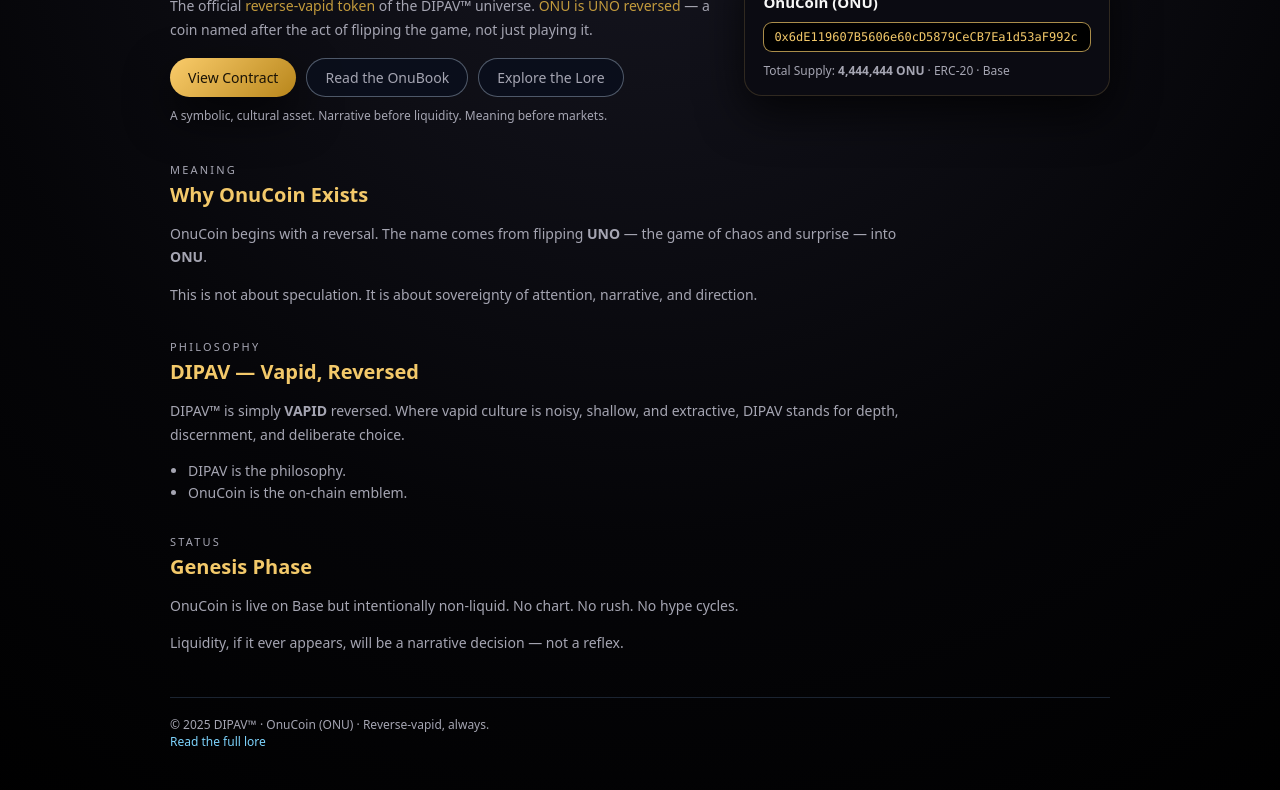
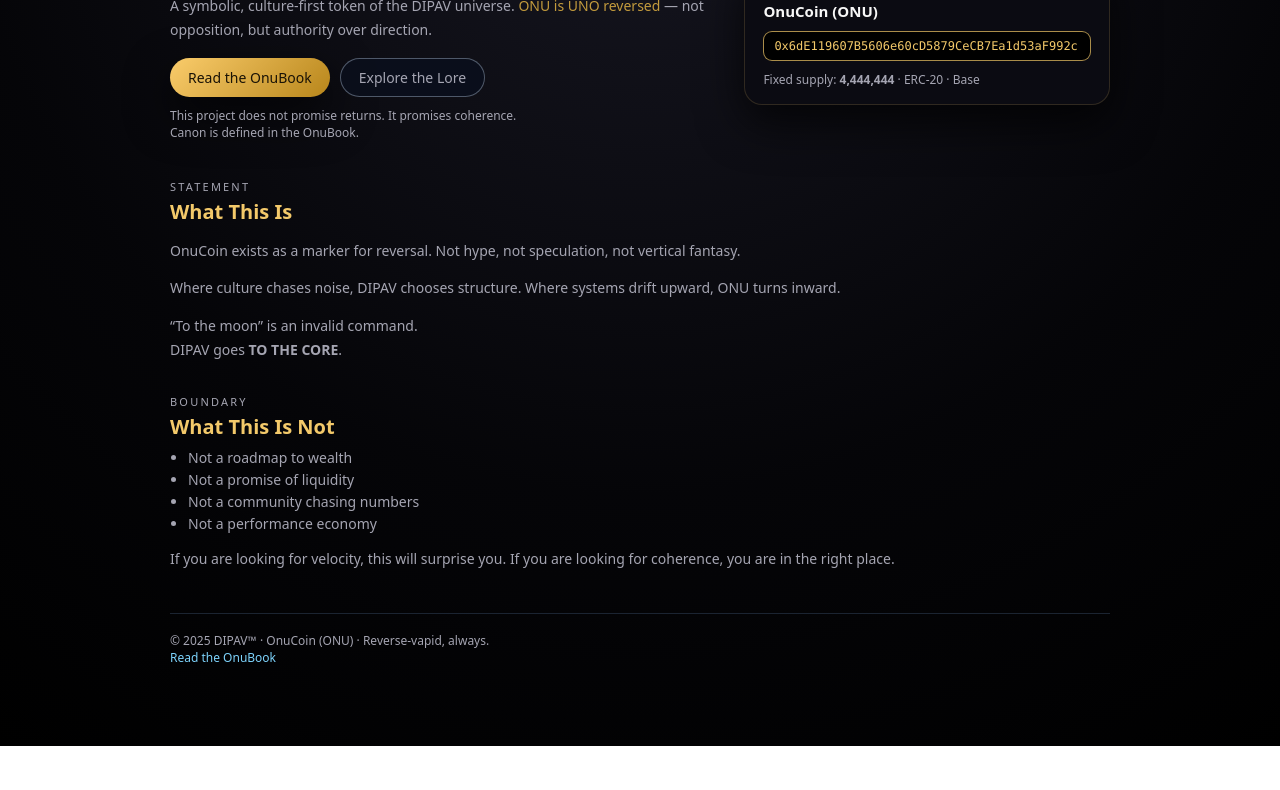
Before and after one commit to dipavHQ/onucoin, a plain HTML site: page index.html in a window 1280 px wide. Shown: the part 181-971 px from the top of the page. After the commit the page ends 927 px from the top, so only its background shows below. Drawn offline with Linux system fonts and the light colour scheme.

Commit message:
Update index.html v2

```diff
--- a/index.html
+++ b/index.html
@@ -4,15 +4,14 @@
   <meta charset="UTF-8" />
   <meta name="viewport" content="width=device-width, initial-scale=1" />
 
-  <title>OnuCoin (ONU) – The Reverse-Vapid Token of the DIPAV™ Universe</title>
+  <title>OnuCoin (ONU) · Reverse the Game · DIPAV</title>
   <meta
     name="description"
-    content="OnuCoin (ONU) – the reverse-vapid, prestige-meme token of the DIPAV™ universe. UNO reversed, VAPID reversed, Draw Four cosmology, and anti-vapid movement encoded on Base."
+    content="OnuCoin (ONU) is a symbolic, culture-first token of the DIPAV universe. Reverse the game. Go to the core."
   />
 
-  <!-- Global styles -->
+  <link rel="icon" href="/assets/favicon.ico" />
   <link rel="stylesheet" href="/css/styles.css" />
-  <link rel="icon" href="/assets/favicon.ico" />
 </head>
 
 <body>
@@ -27,17 +26,14 @@
         </div>
       </div>
 
-      <nav class="nav-link">
+      <nav class="nav-link" aria-label="Primary">
+        <a href="/index.html">Main</a>
+        <a href="/docs/onubook.html">OnuBook</a>
         <a href="/lore.html">Lore</a>
         <a href="/token.html">Token</a>
-        <a href="/tokenomics.html">Tokenomics</a>
-        <a href="/roadmap.html">Roadmap</a>
-        <a href="/faq.html">FAQ</a>
-        <a href="/disclaimer.html">Disclaimer</a>
       </nav>
     </header>
 
-    <!-- MAIN -->
     <main>
       <!-- HERO -->
       <section class="hero">
@@ -45,23 +41,25 @@
           <h1>OnuCoin (ONU)</h1>
 
           <div class="tagline">
-            The official <strong>reverse-vapid token</strong> of the DIPAV™ universe.
-            <strong>ONU is UNO reversed</strong> — a coin named after the act of flipping the game, not just playing it.
+            A symbolic, culture-first token of the DIPAV universe.
+            <strong>ONU is UNO reversed</strong> — not opposition, but authority over direction.
           </div>
 
           <div class="hero-actions">
-  <a href="#contract" class="btn btn-primary">View Contract</a>
-  <a href="/docs/onubook.html" class="btn btn-ghost">Read the OnuBook</a>
-  <a href="/lore.html" class="btn btn-ghost">Explore the Lore</a>
-</div>
+            <a href="/docs/onubook.html" class="btn btn-primary">Read the OnuBook</a>
+            <a href="/lore.html" class="btn btn-ghost">Explore the Lore</a>
+          </div>
 
           <div class="hero-footnote">
-            A symbolic, cultural asset. Narrative before liquidity. Meaning before markets.
+            This project does not promise returns.
+            It promises coherence.
+            <br />
+            Canon is defined in the <a href="/docs/onubook.html">OnuBook</a>.
           </div>
         </div>
 
-        <aside class="hero-card" id="contract">
-          <div class="hero-card-label">Contract · Base</div>
+        <aside class="hero-card">
+          <div class="hero-card-label">Token · Base</div>
           <div class="hero-card-title">OnuCoin (ONU)</div>
 
           <div class="hero-card-body">
@@ -71,70 +69,58 @@
           </div>
 
           <div class="hero-card-meta">
-            Total Supply: <strong>4,444,444 ONU</strong> · ERC-20 · Base
+            Fixed supply: <strong>4,444,444</strong> · ERC-20 · Base
           </div>
         </aside>
       </section>
 
-      <!-- MEANING -->
+      <!-- STATEMENT -->
       <section>
-        <div class="section-label">Meaning</div>
-        <h2>Why OnuCoin Exists</h2>
+        <div class="section-label">Statement</div>
+        <h2>What This Is</h2>
 
         <p>
-          OnuCoin begins with a reversal. The name comes from flipping <strong>UNO</strong> —
-          the game of chaos and surprise — into <strong>ONU</strong>.
+          OnuCoin exists as a marker for reversal.
+          Not hype, not speculation, not vertical fantasy.
         </p>
 
         <p>
-          This is not about speculation. It is about sovereignty of attention, narrative,
-          and direction.
+          Where culture chases noise, DIPAV chooses structure.
+          Where systems drift upward, ONU turns inward.
+        </p>
+
+        <p class="quote">
+          “To the moon” is an invalid command.<br />
+          DIPAV goes <strong>TO THE CORE</strong>.
         </p>
       </section>
 
-      <!-- PHILOSOPHY -->
+      <!-- BOUNDARY -->
       <section>
-        <div class="section-label">Philosophy</div>
-        <h2>DIPAV — Vapid, Reversed</h2>
+        <div class="section-label">Boundary</div>
+        <h2>What This Is Not</h2>
+
+        <ul>
+          <li>Not a roadmap to wealth</li>
+          <li>Not a promise of liquidity</li>
+          <li>Not a community chasing numbers</li>
+          <li>Not a performance economy</li>
+        </ul>
 
         <p>
-          DIPAV™ is simply <strong>VAPID</strong> reversed.
-          Where vapid culture is noisy, shallow, and extractive,
-          DIPAV stands for depth, discernment, and deliberate choice.
-        </p>
-
-        <ul>
-          <li>DIPAV is the philosophy.</li>
-          <li>OnuCoin is the on-chain emblem.</li>
-        </ul>
-      </section>
-
-      <!-- STATUS -->
-      <section>
-        <div class="section-label">Status</div>
-        <h2>Genesis Phase</h2>
-
-        <p>
-          OnuCoin is live on Base but intentionally non-liquid.
-          No chart. No rush. No hype cycles.
-        </p>
-
-        <p>
-          Liquidity, if it ever appears, will be a narrative decision —
-          not a reflex.
+          If you are looking for velocity, this will surprise you.
+          If you are looking for coherence, you are in the right place.
         </p>
       </section>
     </main>
 
-    <!-- FOOTER -->
     <footer>
       © <span id="year"></span> DIPAV™ · OnuCoin (ONU) · Reverse-vapid, always.
       <br />
-      <a href="/lore.html">Read the full lore</a>
+      <a href="/docs/onubook.html">Read the OnuBook</a>
     </footer>
   </div>
 
-  <!-- Scripts -->
   <script src="/js/main.js" defer></script>
 </body>
 </html>
```
